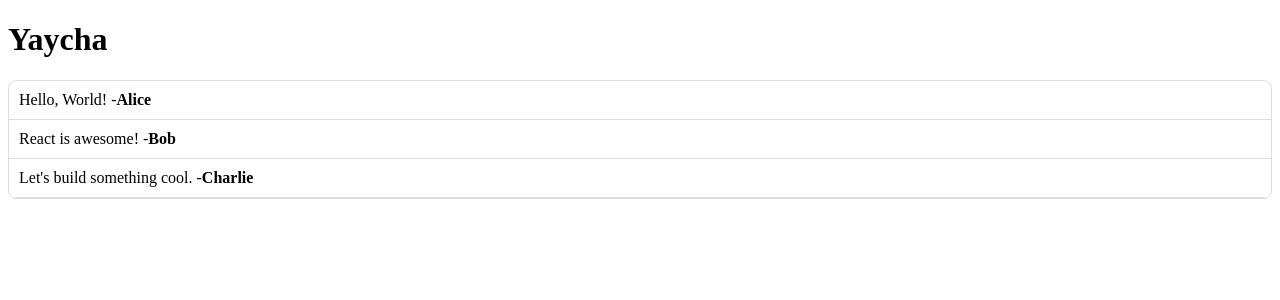
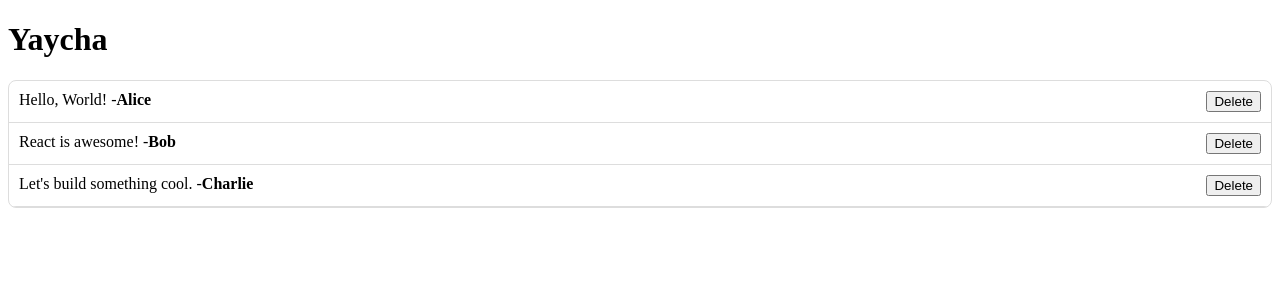
Before and after one commit to Myatthu17/yaycha, a React (Vite) app: page / in a window 1280 px wide. Shown: the top 300 px of the page. Built offline with nearby package versions, Linux system fonts and the light colour scheme.

Commit message:
Add Remove content feature

```diff
--- a/src/App.jsx
+++ b/src/App.jsx
@@ -10,15 +10,25 @@ export default function App() {
     { id: 1, content: "Hello, World!", name: "Alice" },
     { id: 2, content: "React is awesome!", name: "Bob" },
     { id: 3, content: "Let's build something cool.", name: "Charlie" },
-  ])
+  ]);
+
+  const remove = (id) => {
+    setData(data.filter(item=> item.id !== id))
+  };
 
   return (
     <div>
       <h1>Yaycha</h1>
       <List>
-        {data.map(item => (
-          <Item key={item.id} content = {item.content} name = {item.name} />
-        ))}
+        {data.map(item => {
+          return (
+          <Item
+          key={item.id}
+          item={item}
+          remove={remove}
+          />
+        );
+        })}
       </List>
     </div>
   );
--- a/src/Item.jsx
+++ b/src/Item.jsx
@@ -1,7 +1,17 @@
-export default function Item({ content, name }) {
+export default function Item({ item, remove }) {
   return (
-    <li style={{ padding: 10, borderBottom: "1px solid #ddd"}}>
-      {content} -<b>{name}</b>
+    <li
+      style={{
+        padding: 10,
+        borderBottom: "1px solid #ddd",
+        display: "flex",
+        flexDirection: "row",
+        justifyContent: "space-between",
+      }}>
+      <span>
+        {item.content} -<b>{item.name}</b>
+      </span>
+      <button onClick={() => remove(item.id)}>Delete</button>
     </li>
   );
 }
```
